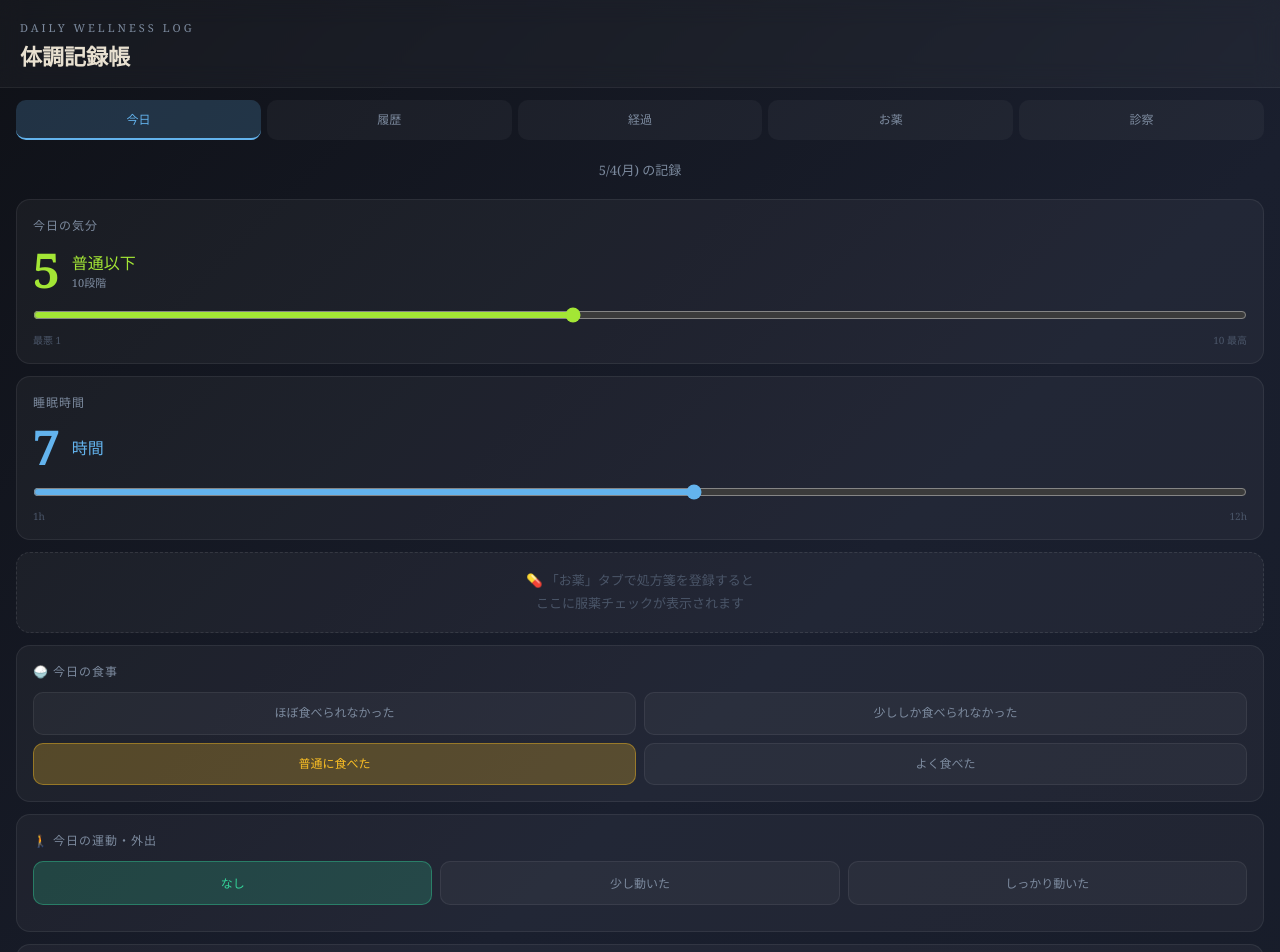
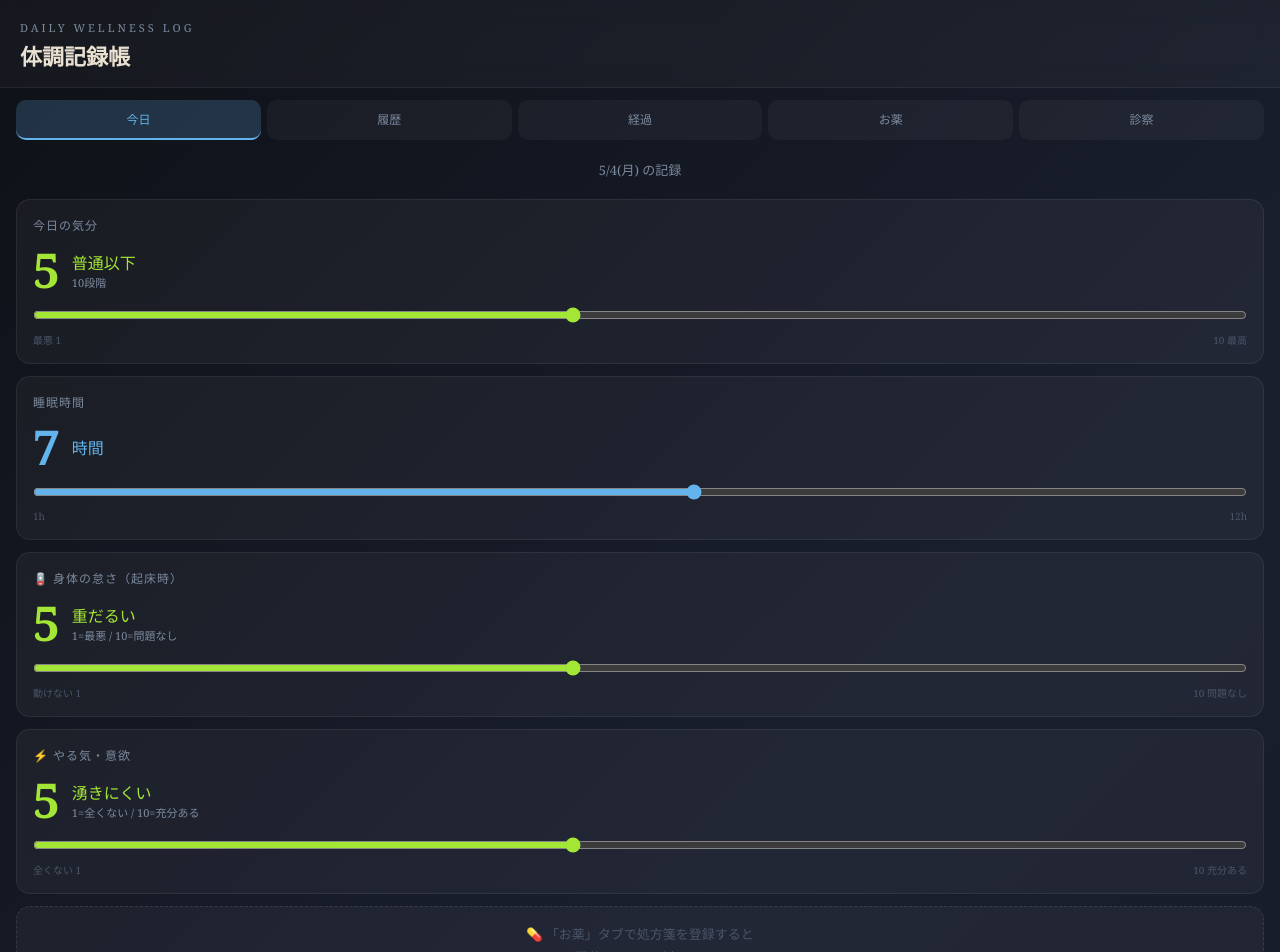
Before and after one commit to skinnerbox1001/health-tracker, a React (Vite) app: page / in a window 1280 px wide. Shown: the top 952 px of the page. Built offline with nearby package versions, Linux system fonts and the light colour scheme.

Commit message:
Enhance tracking for fatigue and motivation
Added fatigue and motivation tracking to state and UI.

```diff
--- a/src/App.jsx
+++ b/src/App.jsx
@@ -31,6 +31,7 @@ export default function HealthTracker() {
   const [today, setToday]             = useState(() => ({
     date: getTodayKey(), mood: 5, sleep: 7,
     food: 2, exercise: 0, exerciseNote: "",
+    fatigue: 5, motivation: 5,
     bad: "", good: "", memo: "", medsTaken: {}
   }));
   const [aiSummary, setAiSummary]     = useState("");
@@ -157,7 +158,7 @@ export default function HealthTracker() {
     const targetKeys = rangeKeys.length > 0 ? rangeKeys : allKeys.slice(-14);
 
     // 要注目日（スコア4以下）を自動抽出
-    const flaggedDays = targetKeys.filter(k => entries[k]?.mood <= 4);
+    const flaggedDays = targetKeys.filter(k => entries[k]?.mood <= 4 || entries[k]?.fatigue <= 3 || entries[k]?.motivation <= 3);
 
     // 経過ノートを期間内のものに絞る
     const relevantNotes = notes.filter(n => n.date >= startDate && n.date <= endDate);
@@ -265,6 +266,32 @@ ${entryText}
               <div style={{ display:"flex", justifyContent:"space-between", fontSize:"10px", color:"#4a5568", marginTop:"4px" }}><span>1h</span><span>12h</span></div>
             </div>
 
+            <div style={C}>
+              <div style={L}>🪫 身体の怠さ（起床時）</div>
+              <div style={{ display:"flex", alignItems:"center", gap:"12px", marginBottom:"12px" }}>
+                <div style={{ fontSize:"48px", fontWeight:"bold", color:["","#ef4444","#f97316","#fb923c","#fbbf24","#a3e635","#34d399","#22d3ee","#60a5fa","#818cf8","#c084fc"][today.fatigue], lineHeight:1 }}>{today.fatigue}</div>
+                <div>
+                  <div style={{ fontSize:"16px", color:["","#ef4444","#f97316","#fb923c","#fbbf24","#a3e635","#34d399","#22d3ee","#60a5fa","#818cf8","#c084fc"][today.fatigue] }}>{["","全く動けない","ほぼ動けない","かなり辛い","起きるのが辛い","重だるい","少し怠い","普通","割と動ける","良好","全く問題なし"][today.fatigue]}</div>
+                  <div style={{ fontSize:"11px", color:"#7c8a9e" }}>1=最悪 / 10=問題なし</div>
+                </div>
+              </div>
+              <input type="range" min="1" max="10" value={today.fatigue} onChange={e=>setToday({...today,fatigue:+e.target.value})} style={{ width:"100%", accentColor:["","#ef4444","#f97316","#fb923c","#fbbf24","#a3e635","#34d399","#22d3ee","#60a5fa","#818cf8","#c084fc"][today.fatigue] }} />
+              <div style={{ display:"flex", justifyContent:"space-between", fontSize:"10px", color:"#4a5568", marginTop:"4px" }}><span>動けない 1</span><span>10 問題なし</span></div>
+            </div>
+
+            <div style={C}>
+              <div style={L}>⚡ やる気・意欲</div>
+              <div style={{ display:"flex", alignItems:"center", gap:"12px", marginBottom:"12px" }}>
+                <div style={{ fontSize:"48px", fontWeight:"bold", color:["","#ef4444","#f97316","#fb923c","#fbbf24","#a3e635","#34d399","#22d3ee","#60a5fa","#818cf8","#c084fc"][today.motivation], lineHeight:1 }}>{today.motivation}</div>
+                <div>
+                  <div style={{ fontSize:"16px", color:["","#ef4444","#f97316","#fb923c","#fbbf24","#a3e635","#34d399","#22d3ee","#60a5fa","#818cf8","#c084fc"][today.motivation] }}>{["","全くない","ほぼない","かなり乏しい","ほとんどない","湧きにくい","少しある","普通","わりとある","良好","充分ある"][today.motivation]}</div>
+                  <div style={{ fontSize:"11px", color:"#7c8a9e" }}>1=全くない / 10=充分ある</div>
+                </div>
+              </div>
+              <input type="range" min="1" max="10" value={today.motivation} onChange={e=>setToday({...today,motivation:+e.target.value})} style={{ width:"100%", accentColor:["","#ef4444","#f97316","#fb923c","#fbbf24","#a3e635","#34d399","#22d3ee","#60a5fa","#818cf8","#c084fc"][today.motivation] }} />
+              <div style={{ display:"flex", justifyContent:"space-between", fontSize:"10px", color:"#4a5568", marginTop:"4px" }}><span>全くない 1</span><span>10 充分ある</span></div>
+            </div>
+
             {meds.length > 0 ? (
               <div style={C}>
                 <div style={{ display:"flex", justifyContent:"space-between", alignItems:"center", marginBottom:"12px" }}>
@@ -336,6 +363,8 @@ ${entryText}
                     </div>
                     <div style={{ fontSize:"12px", color:"#9ca3af", marginBottom:"6px" }}>{moodLabels[e.mood]}</div>
                     <div style={{ display:"flex", gap:"10px", flexWrap:"wrap", marginBottom:"4px" }}>
+                      {e.fatigue != null && <span style={{ fontSize:"11px", color:"#f97316" }}>🪫 怠さ:{e.fatigue}</span>}
+                      {e.motivation != null && <span style={{ fontSize:"11px", color:"#a3e635" }}>⚡ 意欲:{e.motivation}</span>}
                       {e.food != null && <span style={{ fontSize:"11px", color:"#fbbf24" }}>🍚 {["ほぼ×","少し食","普通","よく食"][e.food]}</span>}
                       {e.exercise != null && <span style={{ fontSize:"11px", color:"#34d399" }}>🚶 {["なし","少し","しっかり"][e.exercise]}</span>}
                       {meds.length > 0 && skipped.length === 0 && <span style={{ fontSize:"11px", color:"#34d399" }}>💊 全服薬</span>}
```
